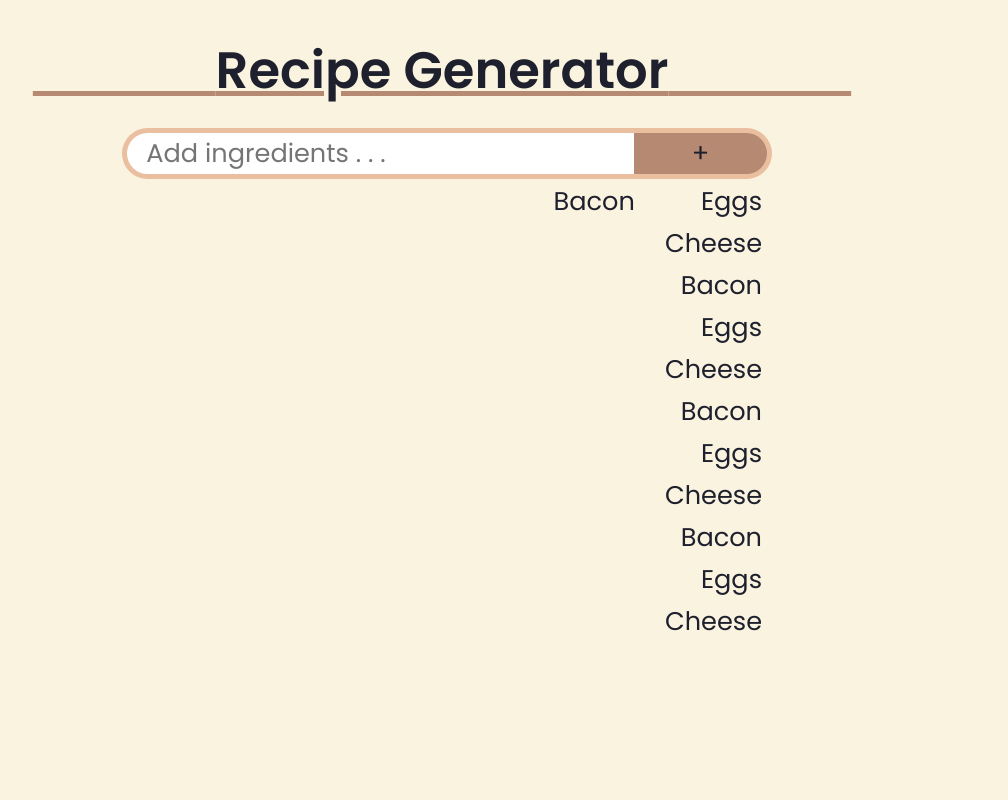
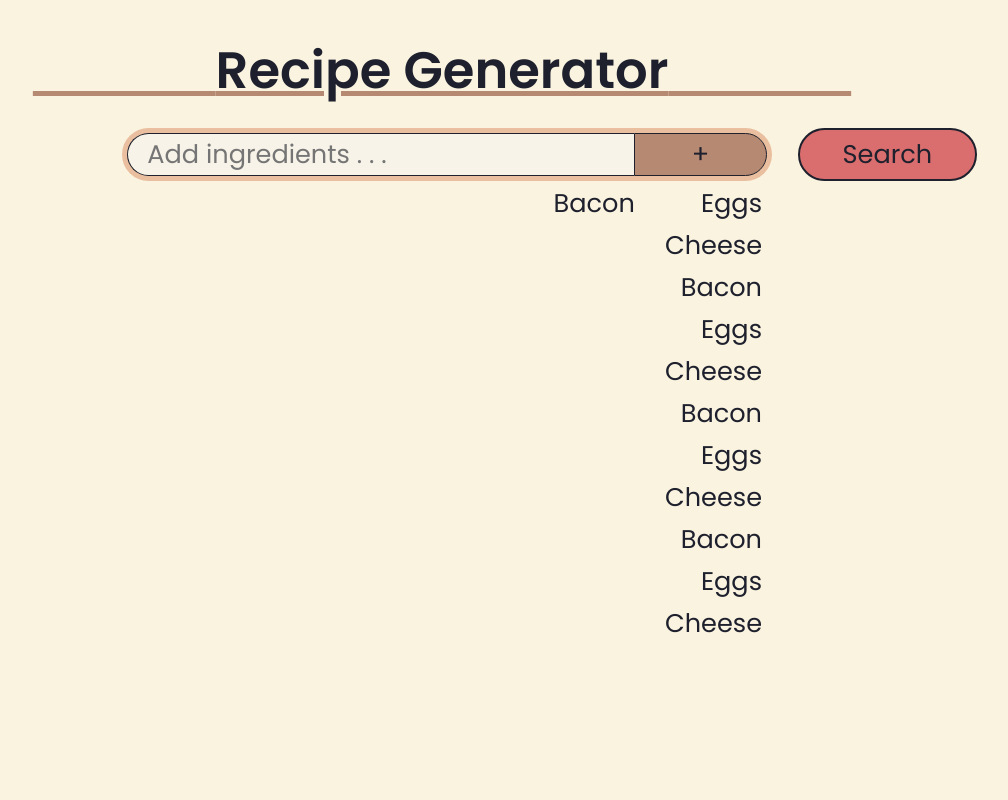
Before and after one commit to ericanderson85/RecipeGenerator, a Flask app: page / in a window 1280 px wide. Shown: the whole page, without its empty margins (198-1206 px from the left). Run offline with Flask 3, Linux system fonts and the light colour scheme.

Commit message:
Add search button

```diff
--- a/static/styles.css
+++ b/static/styles.css
@@ -2,8 +2,10 @@
 
 :root {
     --cream: #FAF3E0;
+    --light-cream: #f7f3e8;
     --light-brown: #EABF9F;
     --dark-brown: #B68973;
+    --red: #da6e6e;
     --black: #1E212D;
 }
 
@@ -54,14 +56,17 @@ u:before {
     box-sizing: border-box;
     font-size: 2vw;
     color: var(--black);
+    border: .1vw solid var(--black);
 }
 
 .text-box {
+    background-color: var(--light-cream);
     width: 80%;
     padding-left: 3%;
     border-top-left-radius: 40px;
     border-bottom-left-radius: 40px;
     outline-width: 0;
+    border-right: none;
 }
 
 .button {
@@ -69,6 +74,18 @@ u:before {
     border-top-right-radius: 40px;
     border-bottom-right-radius: 40px;
     background-color: var(--dark-brown);
+}
+
+.submit {
+    margin-left: 2vw;
+    width: 14vw;
+    color: var(--black);
+    font-size: 2vw;
+    display: block;
+    background-color: var(--red);
+    border: .2vw solid var(--black);
+    padding: 0px .5vw;
+    border-radius: 40px;
 }
 
 .ingredients {
@@ -90,3 +107,7 @@ u:before {
     color: var(--black);
     padding: 3px 0px 0px 30px;
 }
+
+.container {
+    display: inline-flex;
+}
--- a/templates/index.html
+++ b/templates/index.html
@@ -10,10 +10,13 @@
 
 <body>
     <h1><u class="title">Recipe Generator</u></h1>
-    <form id="form">
-        <input class="text-box" type="text" placeholder="Add ingredients . . .">
-        <input class="button" type="button" value="+" onclick="">
-    </form>
+    <div class="container">
+        <form id="form">
+            <input class="text-box" type="text" placeholder="Add ingredients . . .">
+            <input class="button" type="button" value="+" onclick="">
+        </form>
+        <button class="submit"><label>Search</label></button>
+    </div>
     <div class="ingredients">
         <p class="ingredient">Eggs</p>
         <p class="ingredient">Cheese</p>
```
